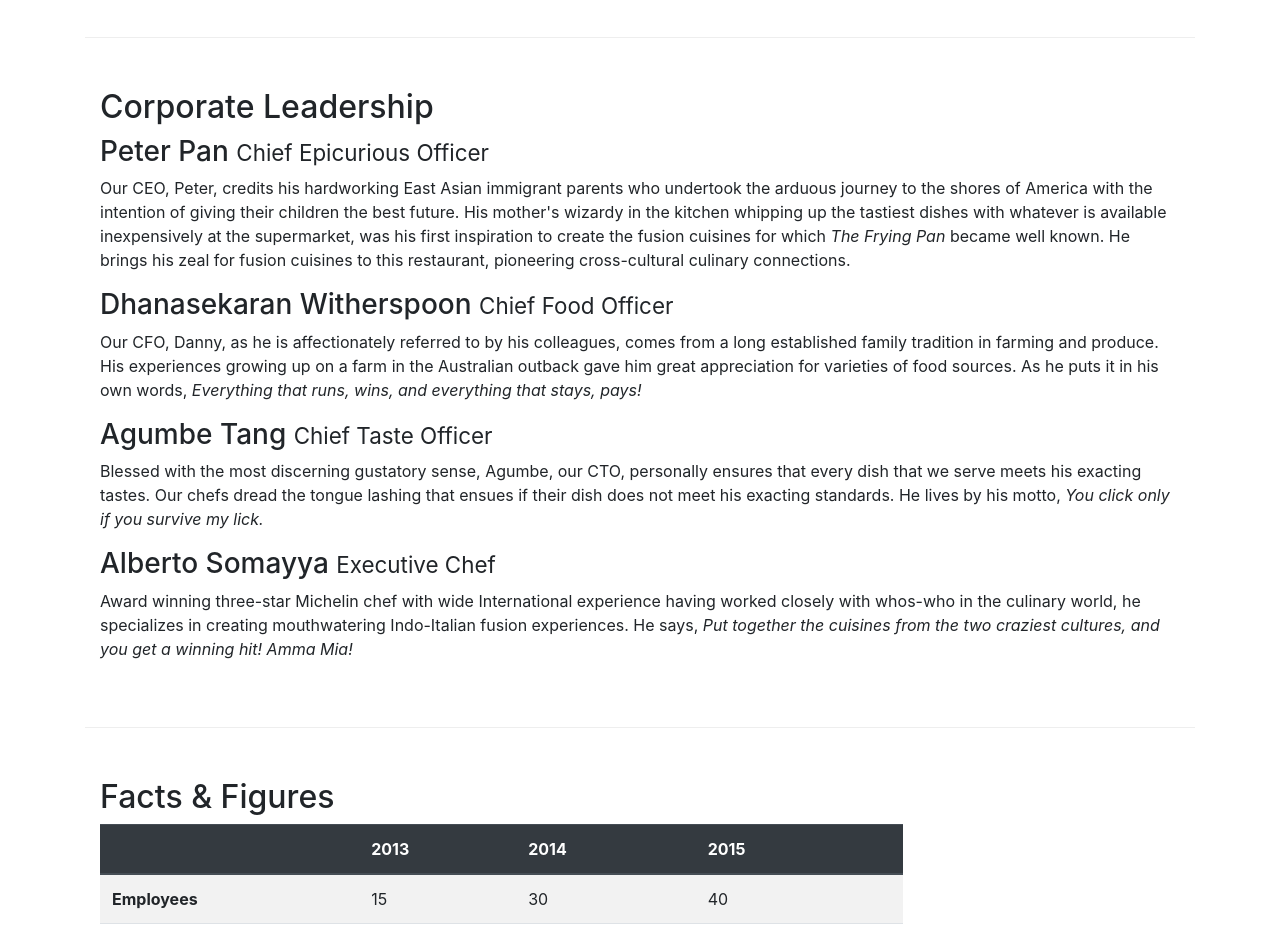
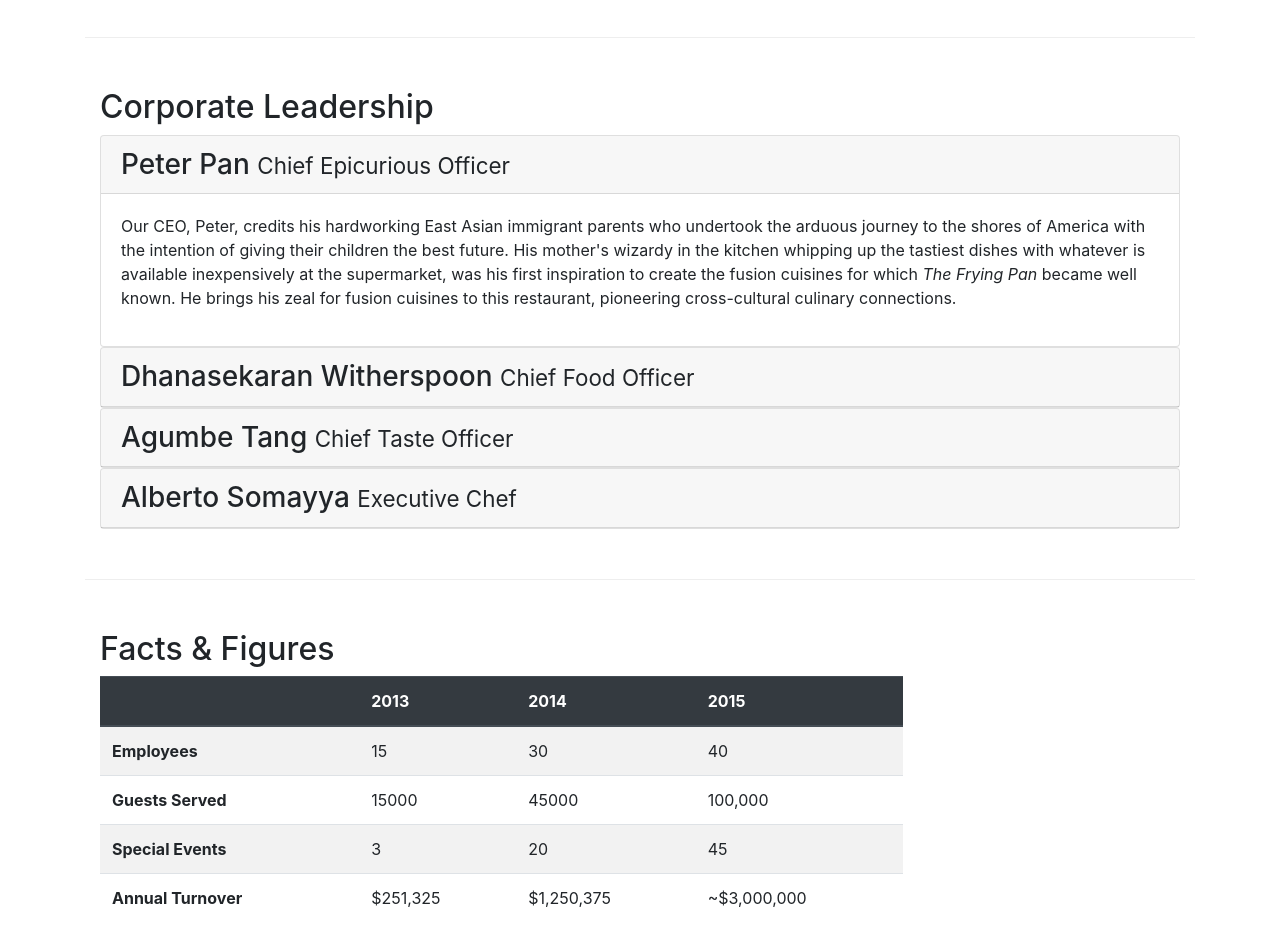
Before and after one commit to yanish9/assign_1, a website: page aboutus.html in a window 1280 px wide. Shown: the part 940-1875 px from the top of the page. Drawn offline with nearby package versions, Linux system fonts and the light colour scheme.

Commit message:
accordion

```diff
--- a/aboutus.html
+++ b/aboutus.html
@@ -120,10 +120,24 @@
         </div>
       </div>
 
+
+
       <div class="row row-content">
         <div class="col-12">
           <h2>Corporate Leadership</h2>
-          <h3>Peter Pan <small>Chief Epicurious Officer</small></h3>
+
+          <div class="" id="accordion">
+            <div class="card" >
+                <div class="card-header" role="tab" id="peterhead">
+                    <h3 class="mb-0">
+                        <a data-toggle="collapse" data-target="#peter">
+                            Peter Pan <small>Chief Epicurious Officer</small>
+                        </a>
+                    </h3>
+                </div>
+
+                <div role="tab" class="collapse show" data-parent="#accordion" id="peter">
+                    <div class="card-body">
                         <p class="d-none d-sm-block">
                             Our CEO, Peter, credits his hardworking East Asian immigrant parents
                             who undertook the arduous journey to the shores of America with the
@@ -135,7 +149,21 @@
                             fusion cuisines to this restaurant, pioneering cross-cultural
                             culinary connections.
                         </p>
-          <h3>Dhanasekaran Witherspoon <small>Chief Food Officer</small></h3>
+                    </div>
+              </div>
+            </div>
+
+            <div class="card" >
+                <div class="card-header" role="tab" id="dannyhead">
+                    <h3 class="mb-0">
+                        <a data-toggle="collapse" data-target="#danny">
+                            Dhanasekaran Witherspoon <small>Chief Food Officer</small>
+                        </a>
+                    </h3>
+                </div>
+
+                <div role="tab" class="collapse" data-parent="#accordion" id="danny">
+                    <div class="card-body">
                         <p class="d-none d-sm-block">
                         Our CFO, Danny, as he is affectionately referred to by his
                         colleagues, comes from a long established family tradition in
@@ -146,7 +174,23 @@
                             >Everything that runs, wins, and everything that stays, pays!</em
                         >
                         </p>
-          <h3>Agumbe Tang <small>Chief Taste Officer</small></h3>
+
+                    </div>
+                </div>
+            </div>
+
+
+            <div class="card">
+                <div class="card-header" role="tab" id="agumbehead">
+                    <h3 class="mb-0">
+                        <a data-toggle="collapse" data-target="#agumbe">
+                        Agumbe Tang <small>Chief Taste Officer</small>
+                        </a>
+                    </h3>
+                </div>
+
+                <div role="tab" class="collapse" data-parent="#accordion" id="agumbe">
+                    <div class="card-body">
                         <p class="d-none d-sm-block">
                         Blessed with the most discerning gustatory sense, Agumbe, our CTO,
                         personally ensures that every dish that we serve meets his exacting
@@ -154,7 +198,21 @@
                         does not meet his exacting standards. He lives by his motto,
                         <em>You click only if you survive my lick.</em>
                         </p>
-          <h3>Alberto Somayya <small>Executive Chef</small></h3>
+                    </div>
+                </div>
+            </div>
+
+            <div class="card">
+                <div class="card-header" role="tab" id="albertohead">
+                    <h3 class="mb-0">
+                        <a data-toggle="collapse" data-target="#alberto">
+                            Alberto Somayya <small>Executive Chef</small>
+                        </a>
+                    </h3>
+                </div>
+
+                <div role="tab" class="collapse" data-parent="#accordion" id="alberto">
+                    <div class="card-body" >
                         <p class="d-none d-sm-block">
                             Award winning three-star Michelin chef with wide International
                             experience having worked closely with whos-who in the culinary
@@ -167,6 +225,15 @@
                             </p>
                     </div>
                 </div>
+            </div>
+
+
+
+          </div>
+
+        </div>
+      </div>
+
       <div class="row row-content">
         <div class="col-12 col-sm-9">
           <h2> Facts &amp; Figures</h2>
@@ -255,6 +322,7 @@
       </div>
     </footer>
 
+    <script src="node_modules/jquery/dist/jquery.min.js"></script>
     <script src="node_modules/popper.js/dist/umd/popper.min.js"></script>
     <script src="node_modules/bootstrap/dist/js/bootstrap.min.js"></script>
   </body>
--- a/css/styles.css
+++ b/css/styles.css
@@ -37,3 +37,11 @@ body {
 .navbar-dark {
   background-color: #512DA8;
 }
+
+.tab-content {
+  border-left: 1px solid #ddd;
+  border-right: 1px solid #ddd;
+  border-bottom: 1px solid #ddd;
+  padding: 10px;
+
+}
```
Lines whose indentation alone changed are shown as unchanged.
